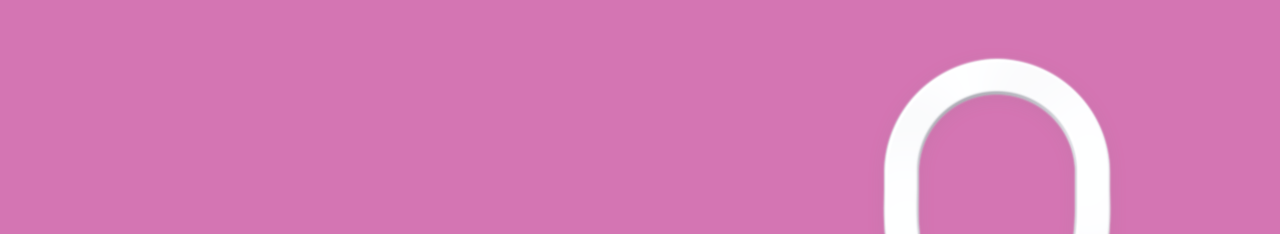
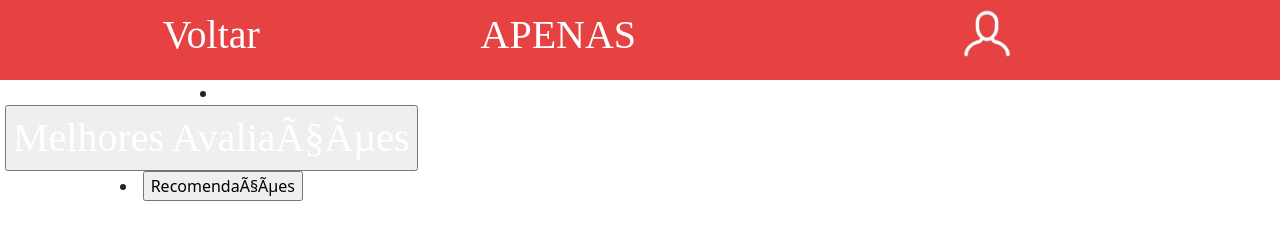
Before and after one commit to MuriloRBS/Projeto-GoodBrowserGames, a website: page src/main/resources/static/allGames.html in a window 1280 px wide. Shown: the top 234 px of the page. Drawn offline with nearby package versions, Linux system fonts and the light colour scheme; grey boxes are pictures that could not be loaded.

Commit message:
V9OficialFeitaPorNos

```diff
--- a/src/main/resources/static/allGames.html
+++ b/src/main/resources/static/allGames.html
@@ -1,3 +1,4 @@
+<!---
 <html>
     <head>
         <meta charset="utf-8"/>
@@ -28,4 +29,29 @@
             </footer>
         </section>
     </body>
+</html> -->
+<html>
+<head>
+
+    <div class="header">
+
+        <script src="javascript/APIService.js"></script>
+        <script src="javascript/adicionarCategoriaJS.js"></script>
+        <link rel="stylesheet" href="css/styleAdicionar.css"/>
+        <meta name="viewport" content="width=device-width, initial-scale=1.0">
+        <link href="https://cdn.jsdelivr.net/npm/bootstrap@5.2.0-beta1/dist/css/bootstrap.min.css" rel="stylesheet" integrity="sha384-0evHe/X+R7YkIZDRvuzKMRqM+OrBnVFBL6DOitfPri4tjfHxaWutUpFmBp4vmVor" crossorigin="anonymous">
+
+        <section class="container1 flex">
+            <div class="item flex-item-1"><li class="voltarBtn"><a href="profile.html" onclick="getTopAvaliacoes()"><p>Voltar</p></a></li>
+                <li><input type="button" class="voltarBtn" value ="Melhores Avaliações"onclick="getTopAvaliacoes()"></li>
+                <li><input type="button" class="navB" value="Recomendações" onclick="getRecomendações()"></li></div>
+            <div class="item flex-item-1 title1">APENAS BOMBADOS</div>
+            <div class="item flex-item-1"><a href="profile.html"><img src="imagens/iconePerfil.png" style="width: auto; max-height: 10%; "></a></div>
+            <meta charset="utf-8"/>
+            <title>Apenas Bombados</title>
+    </section>
+      </header>
+</head>
+<body>
+</body>
 </html>
```
Also changed, not shown: src/main/resources/static/adicionarGame.html (+2 -1 lines), src/main/resources/static/updateGame.html (+2 -1 lines), src/main/resources/static/updateProfile.html (+2 -2 lines), target/classes/static/adicionarGame.html (+2 -1 lines), target/classes/static/allGames.html (+26 -0 lines), target/classes/static/updateGame.html (+2 -1 lines), target/classes/static/updateProfile.html (+2 -2 lines).
